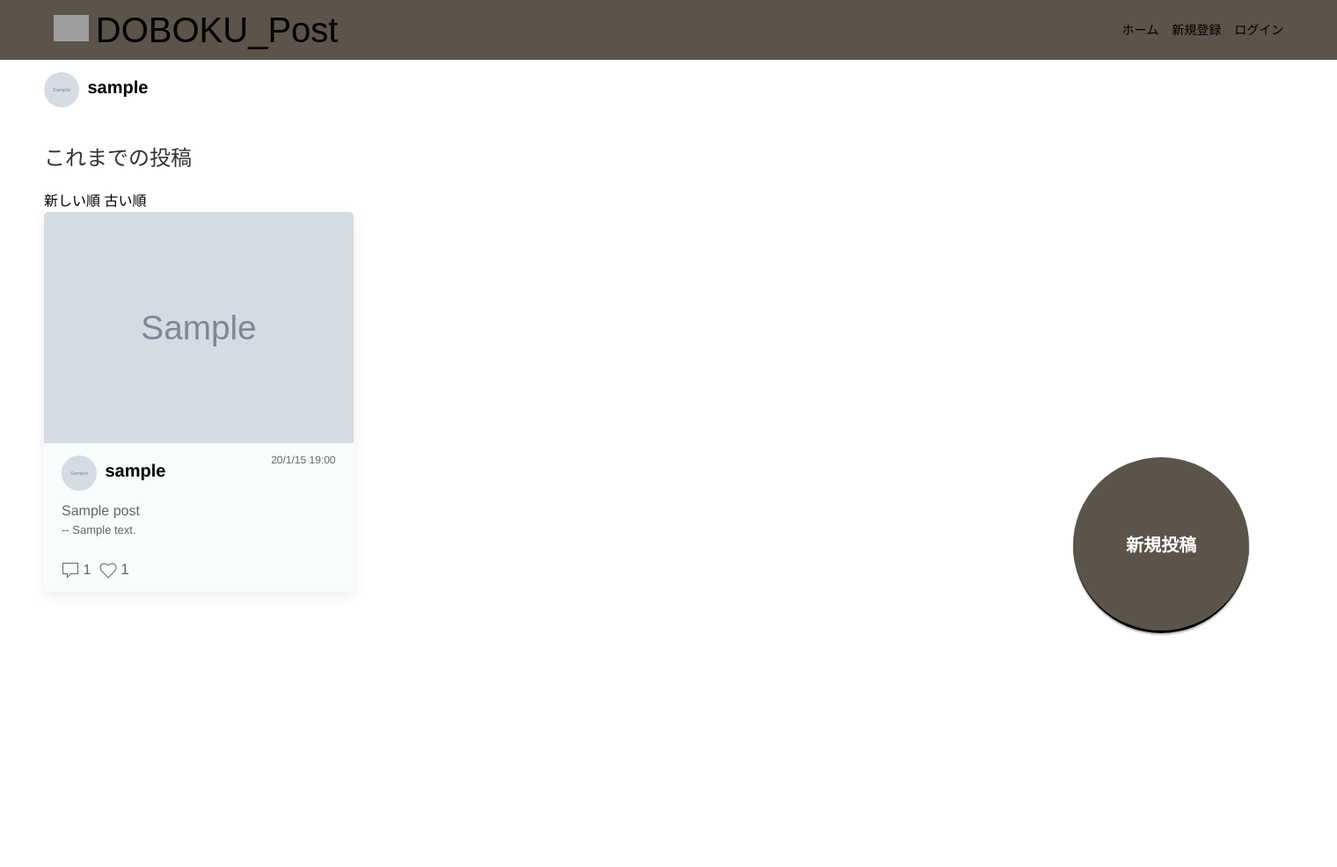
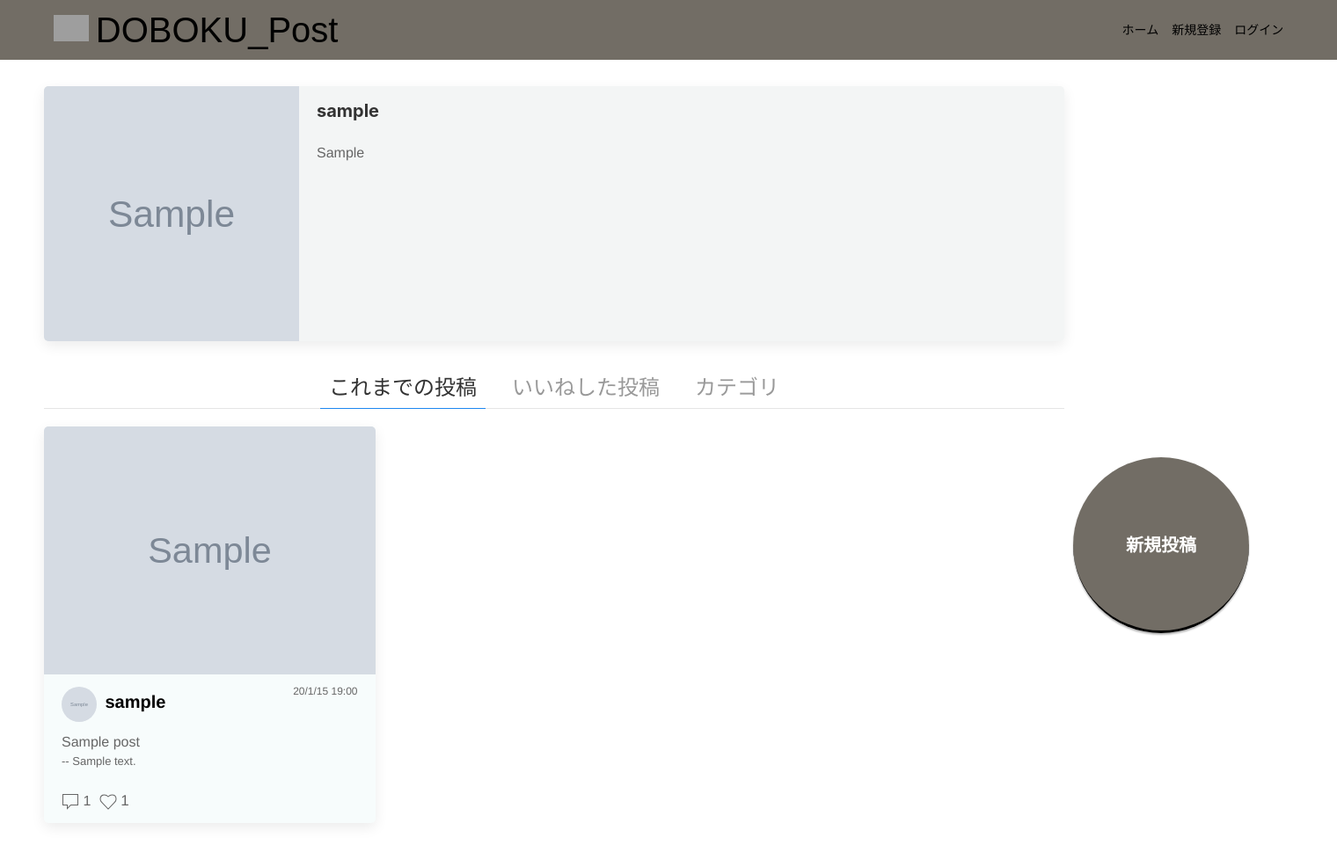
Before and after one commit to taki-21/doboku-post, a Django app: page /my_page/1/ in a window 1520 px wide. Shown: the whole page at 88% size. Before the commit the page ends 723 px from the top, so only its background shows below. Run offline with Django 3.2, Linux system fonts and the light colour scheme; tables that the repository leaves empty hold one stand-in row (values such as "Sample post"); grey boxes marked "Sample" are stand-in pictures; some libraries are stand-ins or nearby versions; grey boxes are pictures that could not be loaded.

Commit message:
Add: マイページに自己紹介文を反映#58

```diff
--- a/static/css/style.css
+++ b/static/css/style.css
@@ -23,7 +23,7 @@ body {
     /* position: fixed; */
     top: 0;
     width: 100%;
-    background-color: #5a544b;
+    background-color: rgba(90, 84, 75, 0.85);
     display: flex;
     align-items: center;
     margin-bottom: 30px;
@@ -116,7 +116,14 @@ section {
     border-radius: 5px;
     background-color: #f7fcfc;
     margin-bottom: 20px;
+}
 
+#profile_card{
+    overflow: hidden;
+    border-radius: 5px;
+    background-color: #f3f5f5;
+    margin-top: 20px;
+    margin-bottom: 30px;
 }
 
 p {
@@ -212,7 +219,10 @@ p {
     padding-left: 25px;
 }
 
+.comment_like_icon{
+        text-align: right;
 
+}
 .like_left {
     text-align: left;
     float: left;
@@ -228,6 +238,13 @@ p {
     margin-right: 5px;
     border-radius: 50%;
 }
+
+/* .mypage_user_icon{
+    width: 200px;
+    height: 00px;
+    margin-right: 5px;
+    border-radius: 50%;
+} */
 
 .show_user {
     line-height: 45px;
@@ -321,7 +338,7 @@ p {
     background: 0 0;
     border: 1px solid #e5e5e5;
     border-radius: 5px;
-    width: 200%;
+    width: 260px;
 }
 
 /* 新規投稿フォーム */
@@ -408,7 +425,7 @@ p {
 .fixed-btn {
     display: inline-block;
     text-decoration: none;
-    background: #5a544b;
+    background-color: rgba(90, 84, 75, 0.85);
     font-size: 20px;
     color: #fff;
     width: 200px;
--- a/templates/base.html
+++ b/templates/base.html
@@ -29,10 +29,10 @@
     </header>
 
     <div uk-grid class='content'>
-      <div class="uk-width-3-4">
+      <div class="uk-width-4-5">
         <main>{% block content %}{% endblock %}</main>
       </div>
-      <div class="uk-width-1-4">
+      <div class="uk-width-1-5">
         <aside>{% block aside %}{% endblock %}</aside>
       </div>
     </div>
--- a/templates/sns/index.html
+++ b/templates/sns/index.html
@@ -46,7 +46,7 @@
 							<p class="post_content">
 								<span>-- </span>{{ post.content }}
 							</p>
-							<div>
+							<div class="comment_like_icon">
 								<i id="heart-button" uk-icon="comment"></i>
 								<span id="comment-count">{{ post.comment_set.count }}</span>
 								<i id="heart-button" uk-icon="heart"></i>
--- a/templates/sns/my_page.html
+++ b/templates/sns/my_page.html
@@ -2,7 +2,21 @@
 
 {% block content %}
 <div>
-    <header class="uk-comment-header uk-position-relative">
+    <div id="profile_card" class="uk-card uk-card-default uk-grid-collapse uk-margin" uk-grid>
+        <div class="uk-width-1-4">
+            <div class="uk-card-media-left uk-cover-container">
+                <img class="mypage_user_icon" src="{{ author.icon_image.url }}" uk-cover>
+                <canvas width="500" height="500"></canvas>
+            </div>
+        </div>
+        <div class="uk-width-3-4">
+            <div class="uk-card-body">
+                <h2 class="uk-card-title"><strong class="uk-comment-title uk-margin-remove">{{ author }}</strong></h2>
+                <p>{{ author.introduction }}</p>
+            </div>
+        </div>
+    </div>
+    {% comment %} <header class="uk-comment-header uk-position-relative">
         <div class="">
             <a class="show_user" href="{% url 'sns:my_page' author.id %}">
                 <div class="">
@@ -11,12 +25,25 @@
                 </div>
             </a>
         </div>
-    </header>
-    <h3>これまでの投稿</h3>
-    <p>
+    </header> {% endcomment %}
+    <ul class="uk-flex-center" uk-tab>
+        <li><a href="">
+                <p class="uk-text-large">これまでの投稿</p>
+            </a></li>
+        <li><a href="">
+                <p class="uk-text-large">いいねした投稿</p>
+            </a></li>
+        <li><a href="">
+                <p class="uk-text-large">カテゴリ</p>
+            </a></li>
+    </ul>
+
+    {% comment %} <p>
         <a href="">新しい順</a>
         <a href="">古い順</a>
-    </p>
+    </p> {% endcomment %}
+    <ul class="uk-switcher uk-margin">
+        <li>
             <div class="uk-grid-small uk-child-width-1-3@m" uk-grid>
                 {% for post in user_post %}
                 <div>
@@ -33,7 +60,8 @@
                                         <a class="show_user" href="{% url 'sns:my_page' post.author.id %}">
                                             <div class="">
                                                 <img class="user_icon" src="{{ post.author.icon_image.url }}">
-                                        <strong class="uk-comment-title uk-margin-remove">{{ post.author }}</strong>
+                                                <strong
+                                                    class="uk-comment-title uk-margin-remove">{{ post.author }}</strong>
                                             </div>
                                         </a>
                                         <div class="timestamp">
@@ -73,7 +101,8 @@
                                                             キャンセル
                                                         </button>
                                                         <a href="{% url 'sns:my_page_remove' post.pk %}">
-                                                    <button class="uk-button uk-button-primary" type="button" %}>
+                                                            <button class="uk-button uk-button-primary" type="button"
+                                                                %}>
                                                                 OK
                                                             </button>
                                                         </a>
@@ -93,5 +122,13 @@
                 </div>
                 {% endfor %}
             </div>
+        </li>
+        <li>
+            ああ
+        </li>
+        <li>
+            いい
+        </li>
+    </ul>
 </div>
 {% endblock %}
```
Lines whose indentation alone changed are shown as unchanged.
